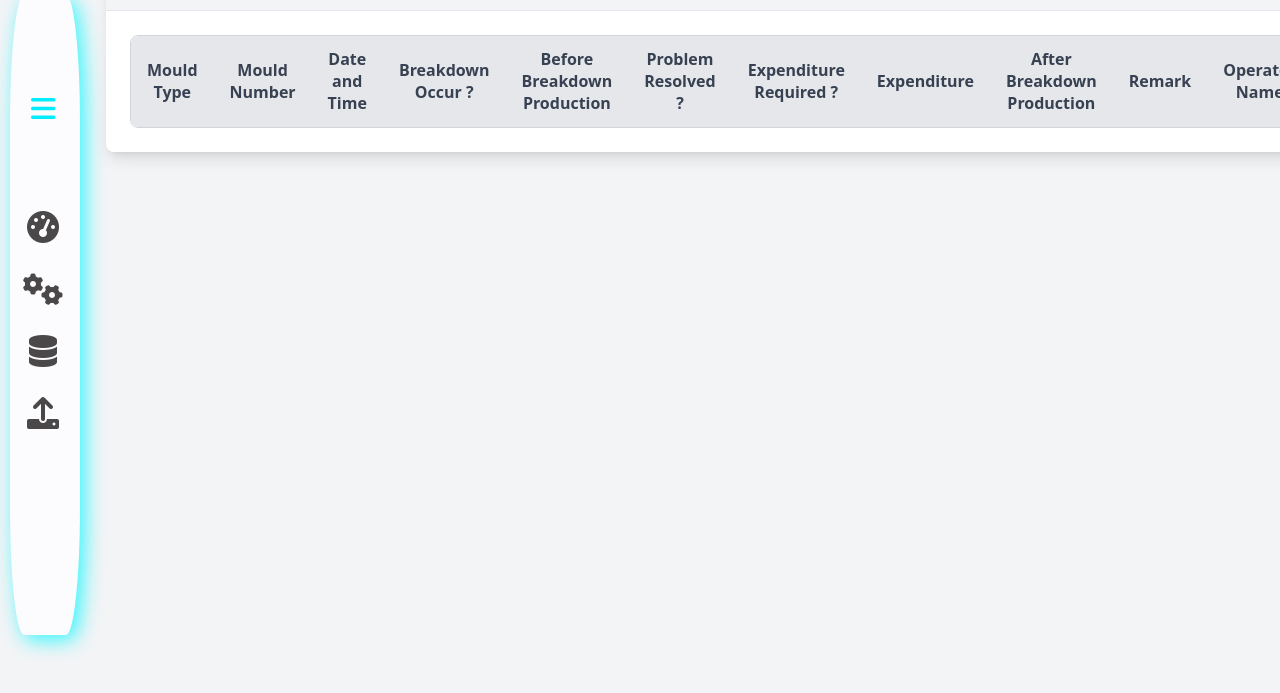
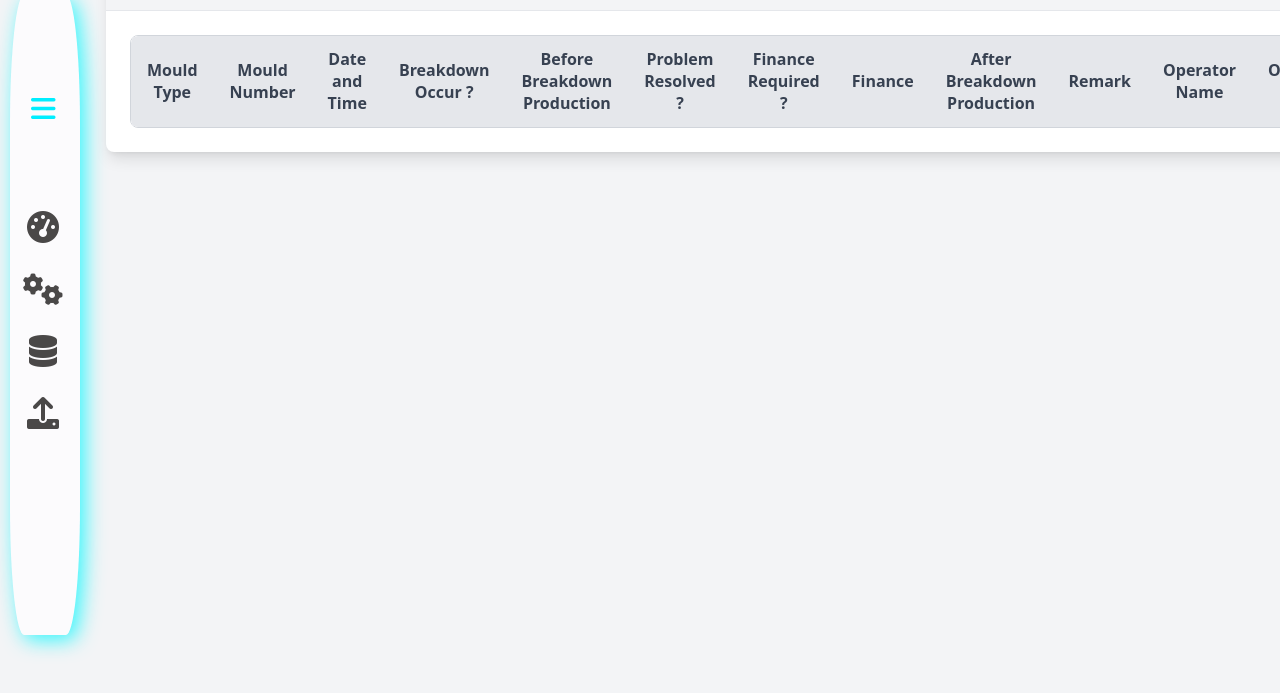
Before and after one commit to KJInnovateX/Mould-Information-Management-System, a website: page public/viewData.html in a window 1280 px wide. Shown: the part 99-792 px from the top of the page. Drawn offline with nearby package versions, Linux system fonts and the light colour scheme.

Commit message:
Update viewData.html

```diff
--- a/public/viewData.html
+++ b/public/viewData.html
@@ -219,8 +219,8 @@ main {
                                     <th class="py-2 md:py-3 px-2 md:px-4 border-b">Breakdown Occur ?</th>
                                     <th class="py-2 md:py-3 px-2 md:px-4 border-b">Before Breakdown Production</th>
                                     <th class="py-2 md:py-3 px-2 md:px-4 border-b">Problem Resolved ?</th>
-                                    <th class="py-2 md:py-3 px-2 md:px-4 border-b">Expenditure Required ?</th>
-                                    <th class="py-2 md:py-3 px-2 md:px-4 border-b">Expenditure</th>
+                                    <th class="py-2 md:py-3 px-2 md:px-4 border-b">Finance Required ?</th>
+                                    <th class="py-2 md:py-3 px-2 md:px-4 border-b">Finance</th>
                                     <th class="py-2 md:py-3 px-2 md:px-4 border-b">After Breakdown Production</th>
                                     <th class="py-2 md:py-3 px-2 md:px-4 border-b">Remark</th>
                                     <th class="py-2 md:py-3 px-2 md:px-4 border-b">Operator Name</th>
```
